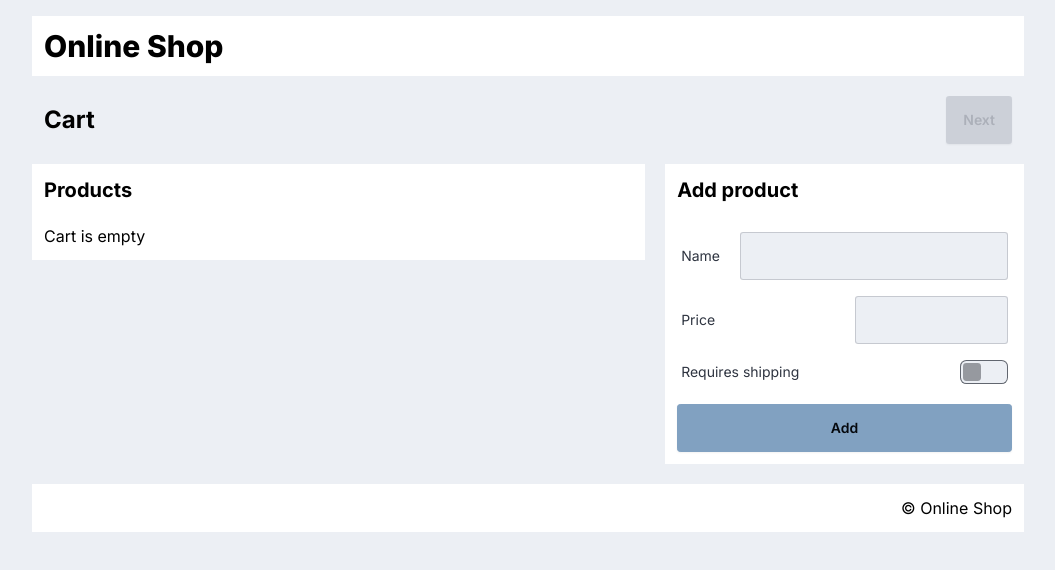
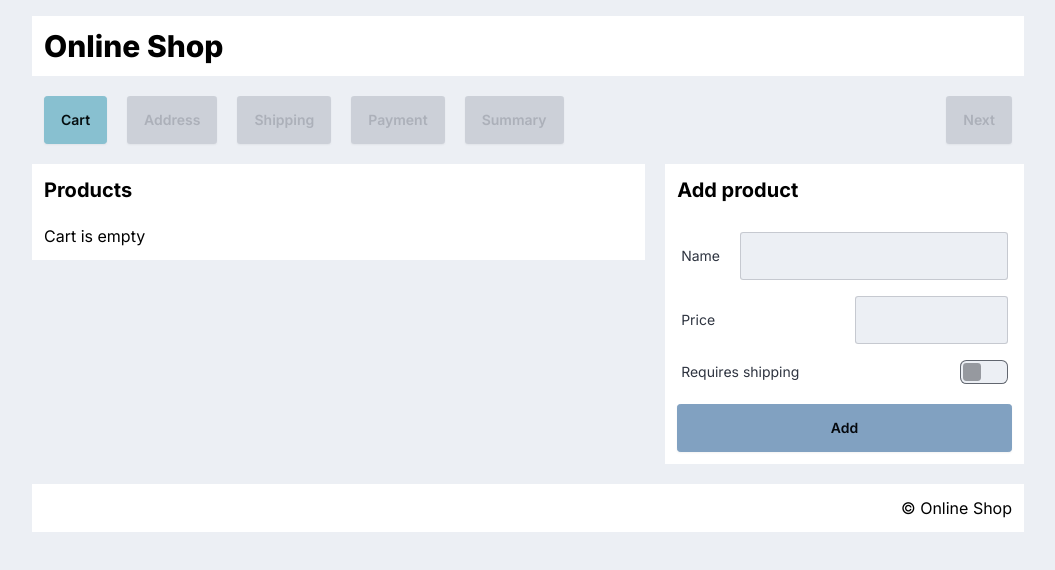
Before and after one commit to percipi/clp-pp, a Next.js app: page / in a window 1280 px wide. Shown: the top 570 px of the page, without its empty margins (112-1167 px from the left). Built offline with nearby package versions, Linux system fonts and the light colour scheme.

Commit message:
show all steps in nav

```diff
--- a/app/PurchaseProcess/CartStep/CartStep.tsx
+++ b/app/PurchaseProcess/CartStep/CartStep.tsx
@@ -3,6 +3,7 @@ import AddProduct from './AddProduct';
 import ProductList from './ProductList';
 import { PurchaseMachineContext } from '@/app/PurchaseProcess/PurchaseProcessContext';
 import Step from '../../components/Step';
+import { STEPS } from '@/app/machines/purchaseMachine';
 
 const CartStep = () => {
     const products = PurchaseMachineContext.useSelector(
@@ -12,7 +13,7 @@ const CartStep = () => {
 
     return (
         <>
-            <Step.Nav name="Cart">
+            <Step.Nav currentStep={STEPS.cart}>
                 <button
                     className="btn btn-primary"
                     onClick={() => send({ type: 'address' })}
--- a/app/PurchaseProcess/PaymentStep/PaymentStep.tsx
+++ b/app/PurchaseProcess/PaymentStep/PaymentStep.tsx
@@ -1,11 +1,7 @@
 import React from 'react';
 import { PurchaseMachineContext } from '@/app/PurchaseProcess/PurchaseProcessContext';
 import Step from '../../components/Step';
-import {
-    PAYMENTS,
-    backToPreviousStepLogic,
-} from '@/app/machines/purchaseMachine';
-import NavButton from '@/app/components/NavButton';
+import { PAYMENTS, STEPS } from '@/app/machines/purchaseMachine';
 
 const PAYMENT_FORM_ID = 'address-form';
 
@@ -15,14 +11,7 @@ const PaymentStep = () => {
     const { send } = PurchaseMachineContext.useActorRef();
     return (
         <>
-            <Step.Nav name="Payment">
-                <div className="flex gap-5">
-                    {backToPreviousStepLogic['payment'].map((event) => (
-                        <NavButton
-                            key={event.type}
-                            purchaseEvent={event}
-                        />
-                    ))}
+            <Step.Nav currentStep={STEPS.payment}>
                 {state.matches('payment_selected') ? (
                     <button
                         className="btn btn-primary"
@@ -34,12 +23,11 @@ const PaymentStep = () => {
                 ) : (
                     <button
                         className="btn btn-primary"
-                            onClick={() => send({ type: 'complete' })}
+                        onClick={() => send({ type: 'summary' })}
                     >
                         Next
                     </button>
                 )}
-                </div>
             </Step.Nav>
             <Step.Body names={['Payment method']}>
                 {state.matches('payment_selected') ? (
@@ -47,7 +35,7 @@ const PaymentStep = () => {
                         id={PAYMENT_FORM_ID}
                         onSubmit={(e) => {
                             e.preventDefault();
-                            send({ type: 'complete' });
+                            send({ type: 'summary' });
                         }}
                         className="form-control max-w-96"
                     >
--- a/app/PurchaseProcess/PurchaseProcess.tsx
+++ b/app/PurchaseProcess/PurchaseProcess.tsx
@@ -2,7 +2,7 @@ import React from 'react';
 import ShippingStep from './ShippingStep/ShippingStep';
 import AddressStep from './AddressStep/AddressStep';
 import CartStep from './CartStep/CartStep';
-import CompletedStep from './SummaryStep/SummaryStep';
+import SummaryStep from './SummaryStep/SummaryStep';
 import FinalizingStep from './FinalizingStep/FinalizingStep';
 import FinalizedStep from './FinalizedStep/FinalizedStep';
 import FinalizingFailedStep from './FinalizingFailedStep/FinalizingFailedStep';
@@ -18,7 +18,7 @@ const PurchaseProcess = () => {
             {state.matches(PurchaseStates.address) && <AddressStep />}
             {state.hasTag('shipping') && <ShippingStep />}
             {state.hasTag('payment') && <PaymentStep />}
-            {state.matches('completed') && <CompletedStep />}
+            {state.matches('summary') && <SummaryStep />}
             {state.matches('finalizing_purchase') && <FinalizingStep />}
             {state.matches('purchase_finalized') && <FinalizedStep />}
             {state.matches('finalizing_failed') && <FinalizingFailedStep />}
--- a/app/PurchaseProcess/SummaryStep/SummaryStep.tsx
+++ b/app/PurchaseProcess/SummaryStep/SummaryStep.tsx
@@ -2,10 +2,9 @@ import { PurchaseMachineContext } from '@/app/PurchaseProcess/PurchaseProcessCon
 import React from 'react';
 import Step from '../../components/Step';
 import ProductsTable from '../ProductsTable';
-import { backToPreviousStepLogic } from '@/app/machines/purchaseMachine';
-import NavButton from '@/app/components/NavButton';
+import { STEPS } from '@/app/machines/purchaseMachine';
 
-const CompletedStep = () => {
+const SummaryStep = () => {
     const {
         products,
         shipping,
@@ -15,16 +14,7 @@ const CompletedStep = () => {
     const { send } = PurchaseMachineContext.useActorRef();
     return (
         <>
-            <Step.Nav name="Summary">
-                <div className="flex gap-5">
-                    {backToPreviousStepLogic['completed'].map((event) => (
-                        <NavButton
-                            key={event.type}
-                            purchaseEvent={event}
-                        />
-                    ))}
-                </div>
-            </Step.Nav>
+            <Step.Nav currentStep={STEPS.summary}></Step.Nav>
             <Step.Body names={['Purchase order summary']}>
                 <div>
                     <section className="mb-5">
@@ -38,17 +28,17 @@ const CompletedStep = () => {
                         <p>Country: {country}</p>
                     </section>
                     <section className="mb-5">
+                        <h4>Shipping</h4>
+                        <p>
+                            {shipping ||
+                                'No product in the cart requires shipping.'}
+                        </p>
+                    </section>
+                    <section className="mb-5">
                         <h4>Payment</h4>
                         <p>
                             {payment ||
                                 'No product in the cart requires payment.'}
-                        </p>
-                    </section>
-                    <section className="mb-5">
-                        <h4>Shipping</h4>
-                        <p>
-                            {shipping ||
-                                'No product in the cart requires shipping.'}
                         </p>
                     </section>
                     <div className="flex gap-5">
@@ -65,4 +55,4 @@ const CompletedStep = () => {
     );
 };
 
-export default CompletedStep;
+export default SummaryStep;
--- a/app/components/NavButton.tsx
+++ b/app/components/NavButton.tsx
@@ -1,21 +1,32 @@
 import { PurchaseMachineContext } from '@/app/PurchaseProcess/PurchaseProcessContext';
 import React from 'react';
+import { capitalize } from '../utils';
 import { PurchaseEvents } from '../machines/purchaseMachine';
-import { capitalize } from '../utils';
 
 interface Props {
-    purchaseEvent: PurchaseEvents;
+    step: string;
+    disabled: boolean;
+    isCurrent: boolean;
 }
 
-const NavButton = ({ purchaseEvent }: Props) => {
+const NavButton = ({ step, disabled, isCurrent }: Props) => {
     const { send } = PurchaseMachineContext.useActorRef();
 
     return (
         <button
-            className="btn btn-secondary"
-            onClick={() => send(purchaseEvent)}
+            disabled={disabled}
+            className={`btn  ${
+                isCurrent
+                    ? 'btn-accent cursor-default no-animation'
+                    : 'btn-secondary'
+            } `}
+            onClick={
+                isCurrent
+                    ? (x) => x
+                    : () => send({ type: step } as PurchaseEvents)
+            }
         >
-            {capitalize(purchaseEvent.type)}
+            {capitalize(step)}
         </button>
     );
 };
--- a/app/components/Step/StepNav.tsx
+++ b/app/components/Step/StepNav.tsx
@@ -1,13 +1,27 @@
+import { STEP_ORDER_NUMBERS } from '@/app/machines/purchaseMachine';
 import React, { PropsWithChildren } from 'react';
+import NavButton from '../NavButton';
 
 interface Props {
-    name: string;
+    currentStep: string;
 }
 
-const StepNav = ({ name, children }: PropsWithChildren<Props>) => {
+const StepNav = ({ currentStep, children }: PropsWithChildren<Props>) => {
     return (
         <nav className="flex place-content-between px-3 items-center">
-            <h2 className="m-0">{name}</h2>
+            <div className="flex gap-5">
+                {Object.keys(STEP_ORDER_NUMBERS).map((step) => (
+                    <NavButton
+                        disabled={
+                            STEP_ORDER_NUMBERS[step] >
+                            STEP_ORDER_NUMBERS[currentStep]
+                        }
+                        isCurrent={step === currentStep}
+                        key={step}
+                        step={step}
+                    />
+                ))}
+            </div>
             {children}
         </nav>
     );
--- a/app/machines/purchaseMachine.ts
+++ b/app/machines/purchaseMachine.ts
@@ -6,17 +6,20 @@ export const enum PurchaseStates {
     address = 'address',
 }
 
-export const backToPreviousStepLogic: { [index: string]: PurchaseEvents[] } = {
-    [PurchaseStates.cart]: [],
-    [PurchaseStates.address]: [{ type: 'cart' }],
-    shipping: [{ type: 'cart' }, { type: 'address' }],
-    payment: [{ type: 'cart' }, { type: 'address' }, { type: 'shipping' }],
-    completed: [
-        { type: 'cart' },
-        { type: 'address' },
-        { type: 'shipping' },
-        { type: 'payment' },
-    ],
+export const STEPS = {
+    cart: 'cart',
+    address: 'address',
+    shipping: 'shipping',
+    payment: 'payment',
+    summary: 'summary',
+};
+
+export const STEP_ORDER_NUMBERS: { [key: string]: number } = {
+    [STEPS.cart]: 0,
+    [STEPS.address]: 1,
+    [STEPS.shipping]: 2,
+    [STEPS.payment]: 3,
+    [STEPS.summary]: 4,
 };
 
 export enum COUNTRIES {
@@ -60,8 +63,6 @@ export type PurchaseEvents =
     | { type: 'address' }
     | { type: 'shipping' }
     | { type: 'payment' }
-    | { type: 'select_payment' }
-    | { type: 'skip_payment' }
     | { type: 'add_product'; value: Omit<Product, 'id'> }
     | { type: 'delete_product'; value: number }
     | { type: 'change_street'; value: string }
@@ -69,7 +70,7 @@ export type PurchaseEvents =
     | { type: 'change_country'; value: COUNTRIES }
     | { type: 'change_shipping'; value: SHIPPING }
     | { type: 'change_payment'; value: PAYMENTS }
-    | { type: 'complete' }
+    | { type: 'summary' }
     | { type: 'finalize_purchase' };
 const purchaseMachine = setup({
     types: {} as {
@@ -213,7 +214,7 @@ const purchaseMachine = setup({
             on: {
                 cart: PurchaseStates.cart,
                 address: PurchaseStates.address,
-                complete: 'completed',
+                summary: 'summary',
                 shipping: [
                     {
                         guard: 'isProductWithShippingRequiredInCart',
@@ -231,7 +232,7 @@ const purchaseMachine = setup({
             on: {
                 cart: PurchaseStates.cart,
                 address: PurchaseStates.address,
-                complete: 'completed',
+                summary: 'summary',
                 change_payment: {
                     actions: assign({
                         payment: ({ event }) => {
@@ -251,7 +252,7 @@ const purchaseMachine = setup({
             },
         },
 
-        completed: {
+        summary: {
             on: {
                 cart: PurchaseStates.cart,
                 address: PurchaseStates.address,
@@ -263,6 +264,13 @@ const purchaseMachine = setup({
                     {
                         target: 'shipping_skipped',
                     },
+                ],
+                payment: [
+                    {
+                        guard: 'isPayableProductInCart',
+                        target: 'payment_selected',
+                    },
+                    { target: 'payment_skipped' },
                 ],
                 finalize_purchase: 'finalizing_purchase',
             },
```
Also changed, not shown: app/PurchaseProcess/AddressStep/AddressStep.tsx (+2 -12 lines), app/PurchaseProcess/ShippingStep/ShippingStep.tsx (+2 -15 lines). Lines whose indentation alone changed are shown as unchanged.
